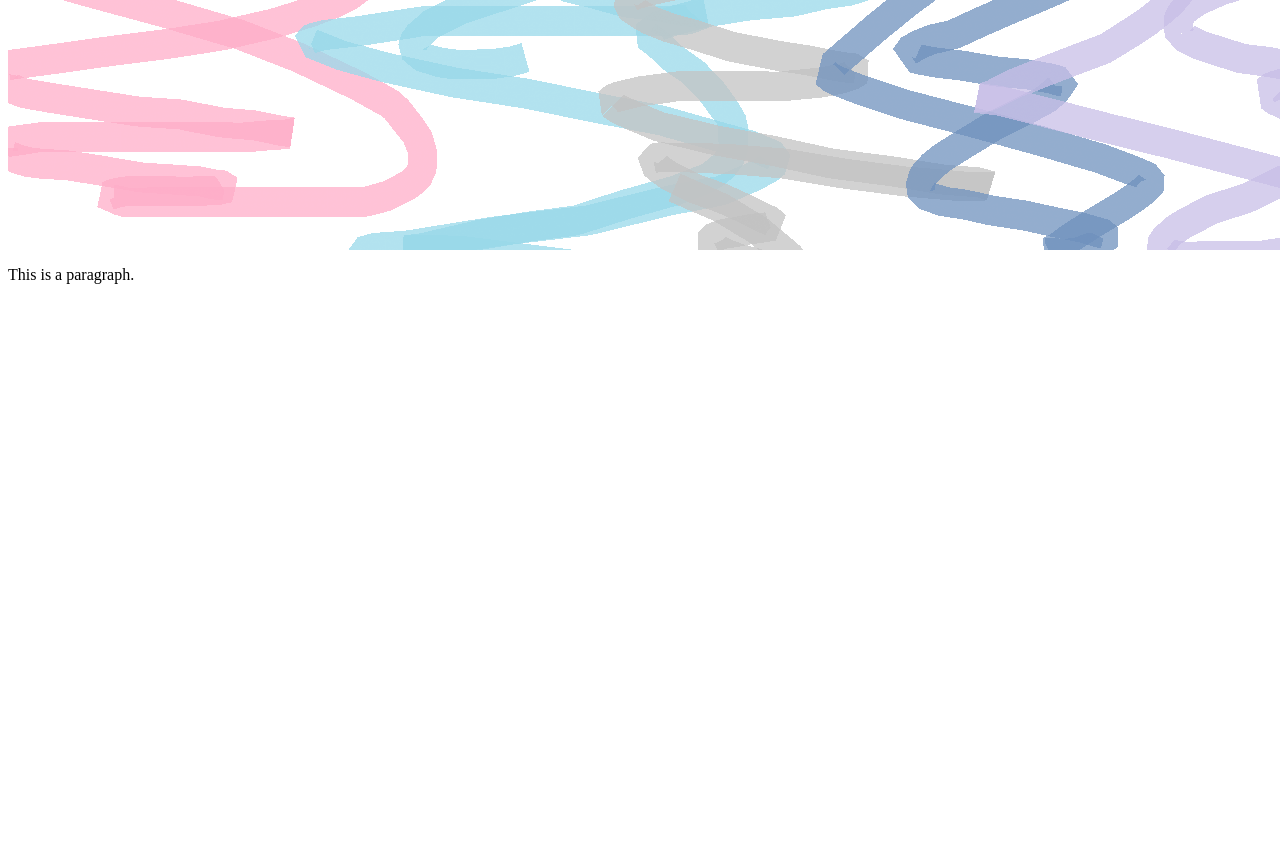
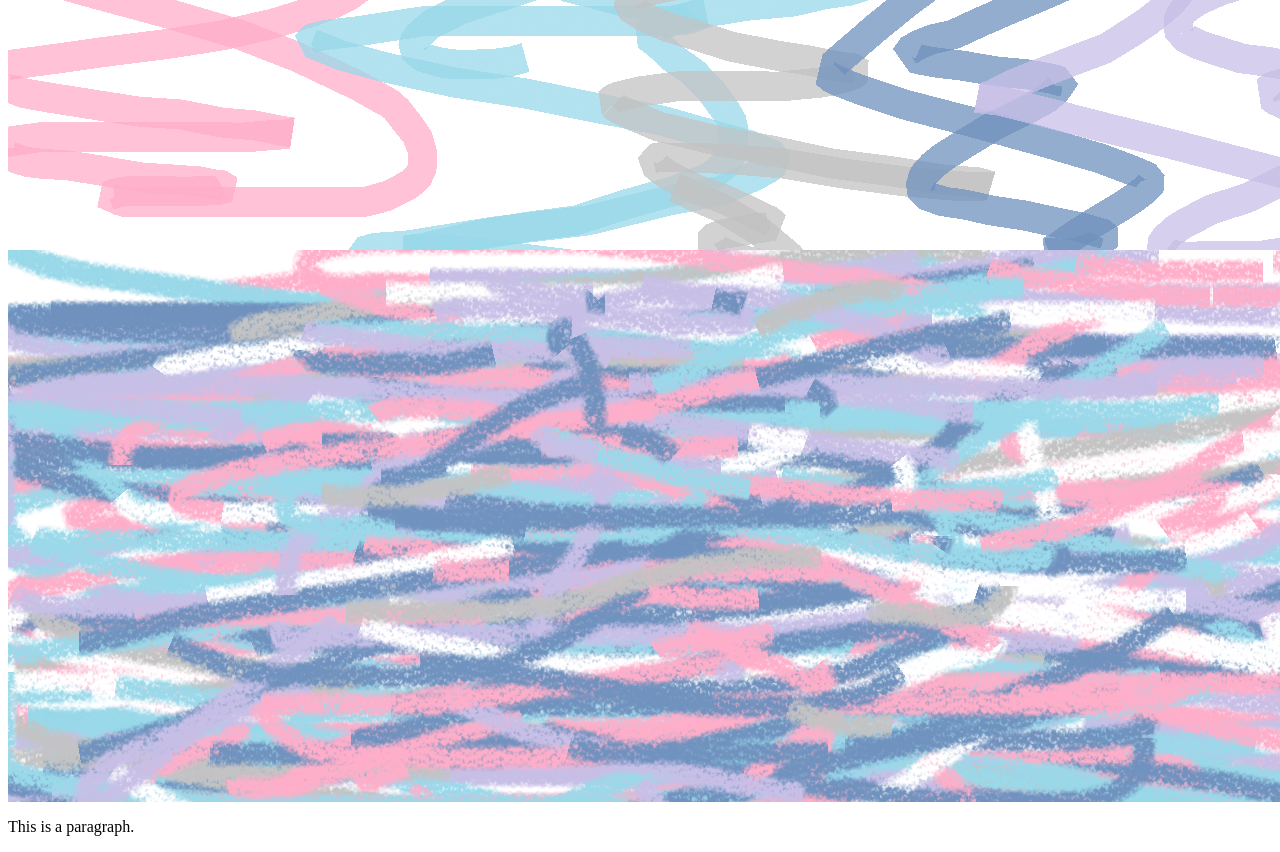
Before and after one commit to Gladys200/test, a plain HTML site: page index.html in a window 1280 px wide. Shown: the part 1472-2324 px from the top of the page. Before the commit the page ends 1772 px from the top, so only its background shows below. Drawn offline with Linux system fonts and the light colour scheme.

Commit message:
added picture

```diff
--- a/index.html
+++ b/index.html
@@ -7,7 +7,7 @@
 <img src="a.png">
 <img src="g.png">
 <img src="s.png">
-<img scr="k.png">
+<img src="R.png">
 <p>This is a paragraph.</p>
 </body>
 </html>
```
Also changed, not shown: R.png (added), c.png (deleted), k.png (deleted).
